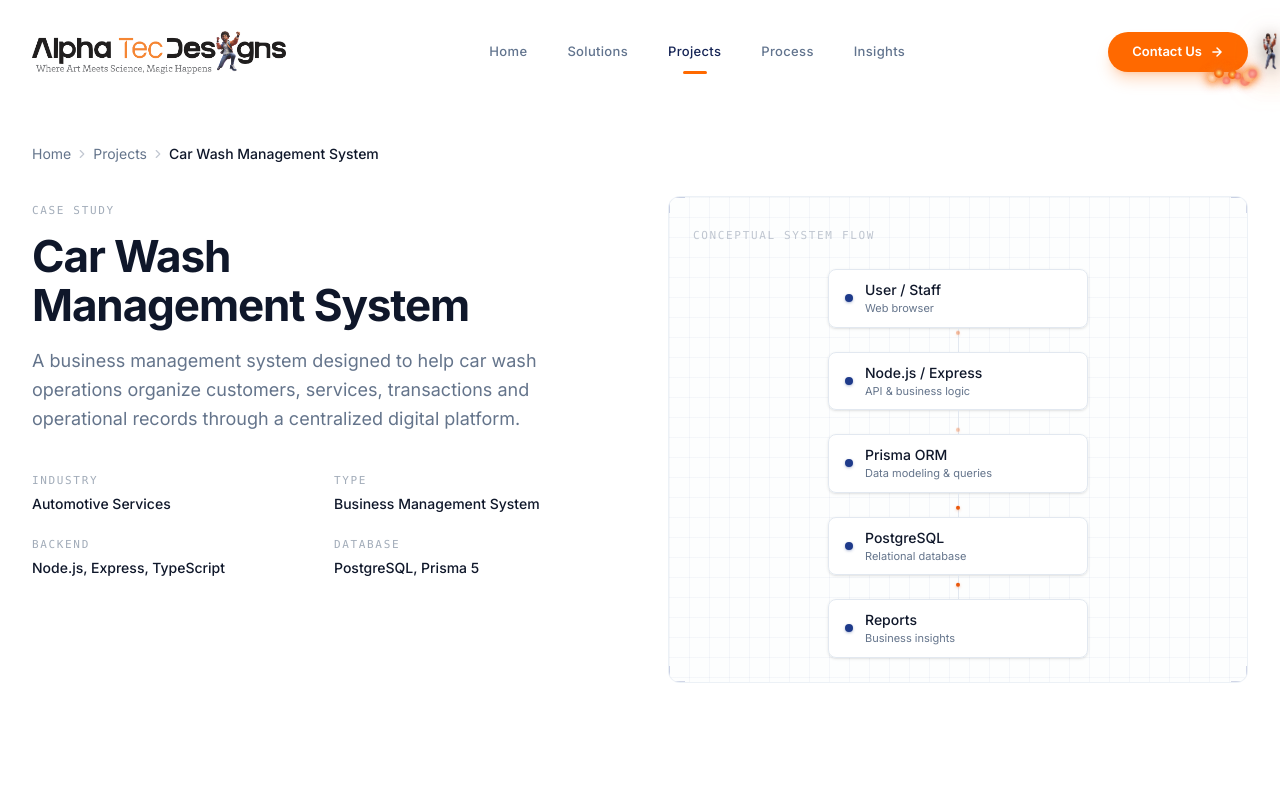
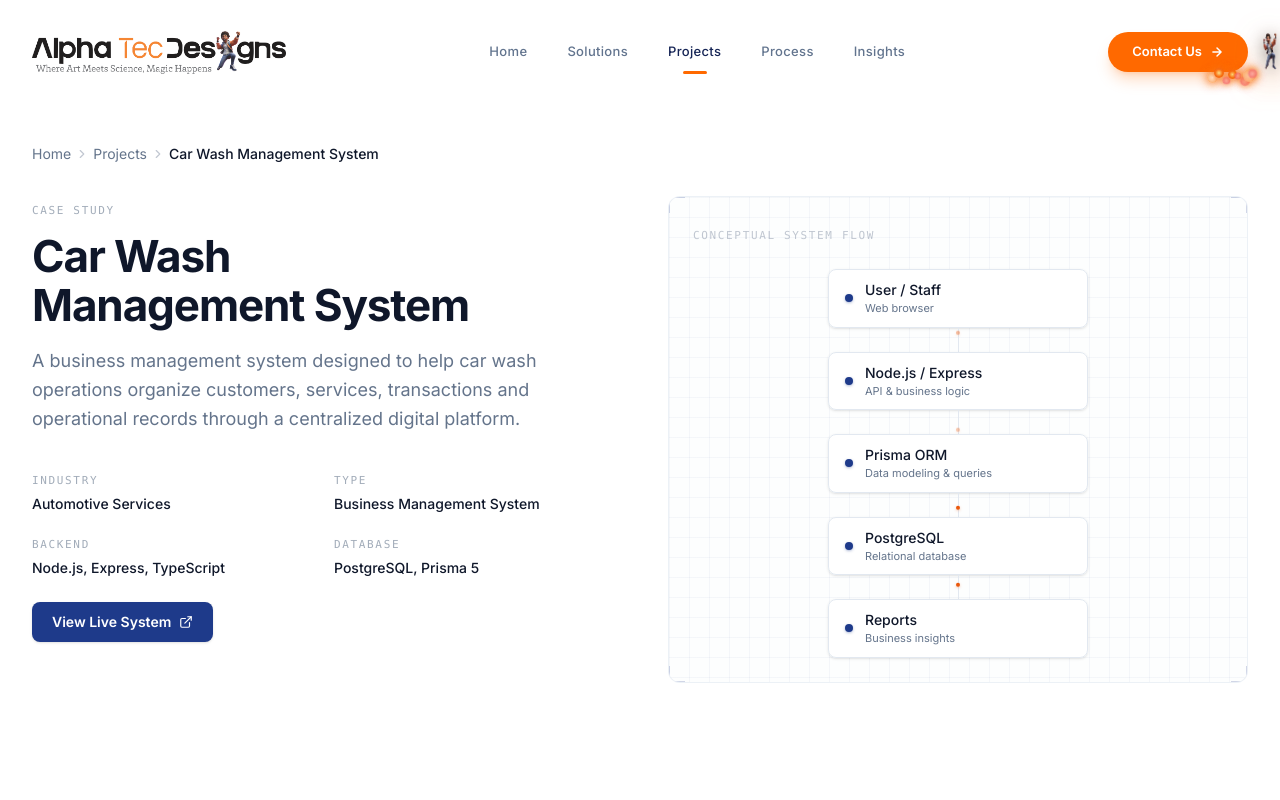
Before and after one commit to Amchege/alphawebsite, a Next.js app: page /projects/car-wash-management-system in a window 1280 px wide. Shown: the top 800 px of the page. Built offline with nearby package versions, Linux system fonts and the light colour scheme.

Commit message:
feat: add View Live System button, fix .gitignore out/ exclusion

```diff
--- a/src/app/projects/[slug]/page.tsx
+++ b/src/app/projects/[slug]/page.tsx
@@ -140,6 +140,23 @@ export default async function ProjectDetailPage({ params }: PageProps) {
                   )}
                 </div>
               </ScrollReveal>
+              {project.liveUrl && project.liveUrl !== "#" && (
+                <div className="mt-6">
+                  <a
+                    href={project.liveUrl}
+                    target="_blank"
+                    rel="noopener noreferrer"
+                    className="inline-flex items-center gap-2 rounded-lg bg-primary px-5 py-2.5 text-sm font-semibold text-primary-foreground shadow-sm transition-all duration-200 hover:bg-primary/90 hover:-translate-y-0.5"
+                  >
+                    View Live System
+                    <svg width="14" height="14" viewBox="0 0 24 24" fill="none" stroke="currentColor" strokeWidth="2" strokeLinecap="round" strokeLinejoin="round">
+                      <path d="M18 13v6a2 2 0 0 1-2 2H5a2 2 0 0 1-2-2V8a2 2 0 0 1 2-2h6" />
+                      <polyline points="15 3 21 3 21 9" />
+                      <line x1="10" y1="14" x2="21" y2="3" />
+                    </svg>
+                  </a>
+                </div>
+              )}
             </div>
 
             {/* Visual */}
```
Also changed, not shown: 430 other files (tests, documents, lock files or other folders).
